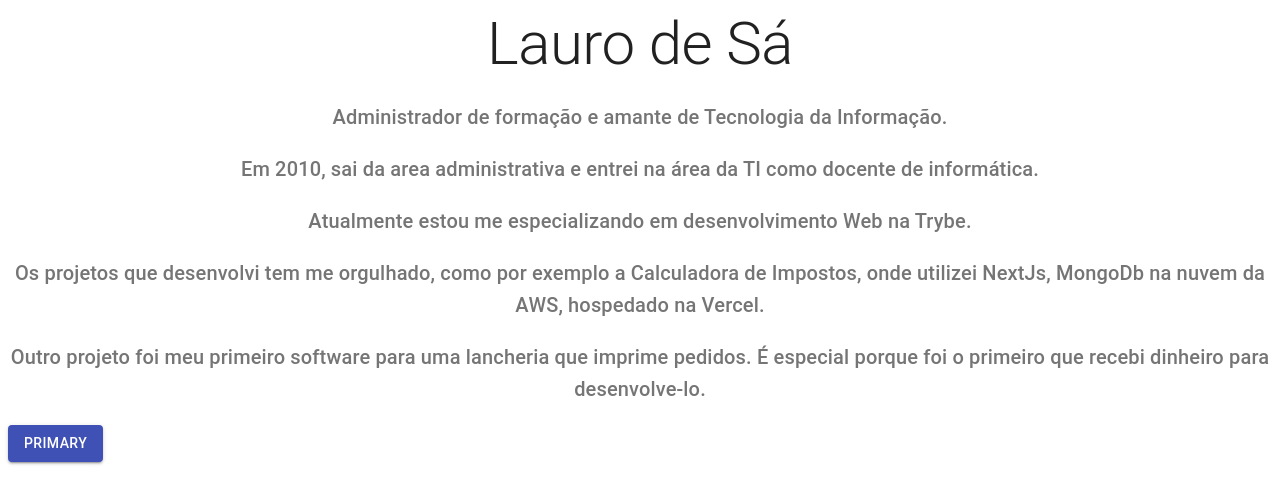
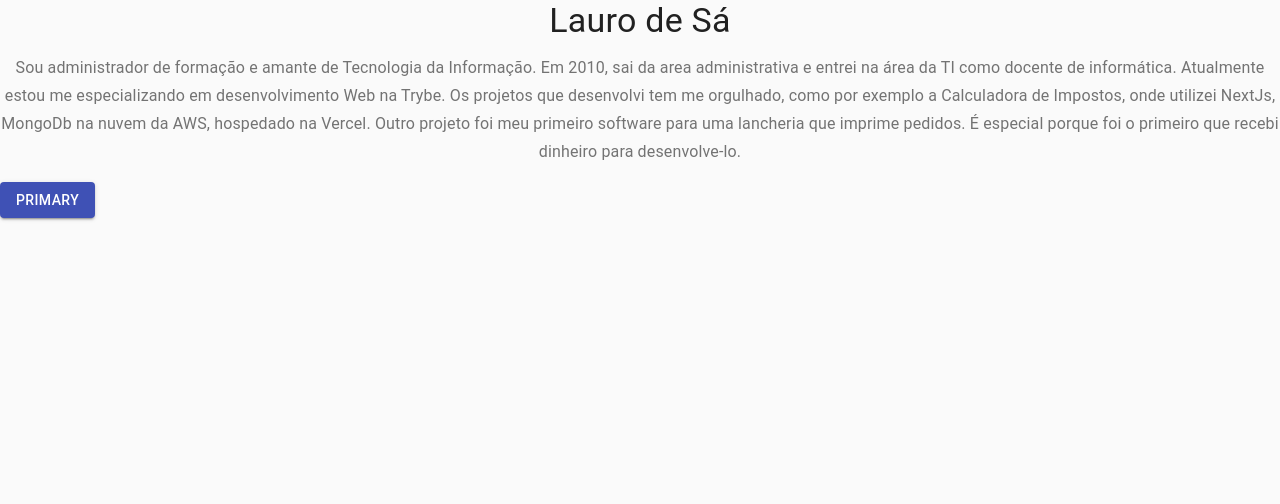
Before and after one commit to laurods/it-app, a Next.js app: page / in a window 1280 px wide. Shown: the top 504 px of the page. Built offline with nearby package versions, Linux system fonts and the light colour scheme.

Commit message:
Atualizaçoes 20012021l

```diff
--- a/components/Iam.js
+++ b/components/Iam.js
@@ -5,31 +5,30 @@ function Iam() {
   return (
     <div>
       <Typography
-        component="h1"
-        variant="h2"
+        variant="h4"
         align="center"
         color="textPrimary"
         gutterBottom
       >
         Lauro de Sá
       </Typography>
-      <Typography variant="h6" align="center" color="textSecondary" paragraph>
-        <p>Administrador de formação e amante de Tecnologia da Informação.</p>
+      <Typography variant="subtitle1" align="center" color="textSecondary" paragraph>
+        Sou administrador de formação e amante de Tecnologia da Informação.
 
-        <p>Em 2010, sai da area administrativa e entrei na área da TI como docente
-        de informática.</p>
+        Em 2010, sai da area administrativa e entrei na área da TI como docente
+        de informática.
 
-      <p>Atualmente estou me especializando em desenvolvimento Web na Trybe.</p>
+      Atualmente estou me especializando em desenvolvimento Web na Trybe.
 
-        <p>Os projetos que desenvolvi tem me orgulhado, como por exemplo a
+        Os projetos que desenvolvi tem me orgulhado, como por exemplo a
         Calculadora de Impostos, onde utilizei NextJs, MongoDb na nuvem da AWS,
-        hospedado na Vercel.</p>
+        hospedado na Vercel.
 
-        <p>
+
         Outro projeto foi meu primeiro software para uma lancheria que imprime
         pedidos. É especial porque foi o primeiro que recebi dinheiro para
         desenvolve-lo.
-        </p>
+
         </Typography>
       <Button variant="contained" color="primary">
         Primary
--- a/pages/index.js
+++ b/pages/index.js
@@ -7,6 +7,7 @@ function Home() {
     <div>
 
       <main>
+        <CssBaseline />
       <Iam />
         <Container maxWidth="sm">
 
```
